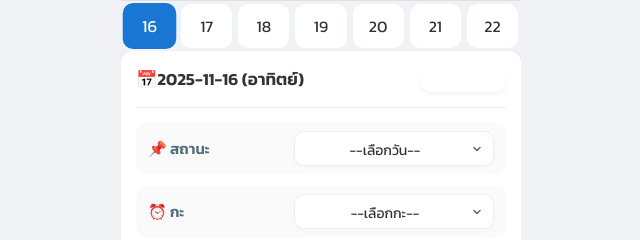
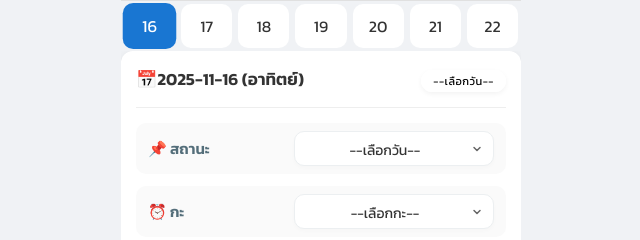
Before and after one commit to thirteenofdeath-maker/Payrolls, a plain HTML site: page index.html in a window 1280 px wide. Both pictures are taken after a click on the element "16". Shown: the part 440-680 px from the top of the page, 319-959 px from the left. Drawn offline with Linux system fonts and the light colour scheme.

Commit message:
Update index.html

```diff
--- a/index.html
+++ b/index.html
@@ -161,6 +161,7 @@ select:focus {
 .badge-holiday { background-color: #cfd8dc !important; color: #37474f !important; } /* เทาสบายตา */
 .badge-leave { background-color: #ffe0b2 !important; color: #e65100 !important; }   /* ส้มพาสเทล */
 .badge-absent { background-color: #ffcdd2 !important; color: #b71c1c !important; }  /* แดงอ่อน */
+.badge-normal { background-color: #ffffff !important; color: #000000 !important; }
 /* ตกแต่ง Badge ให้ดูเป็นปุ่มมนสวยงาม  */
 .badge {
     padding: 4px 12px;
@@ -509,7 +510,7 @@ function updateBadge(card) {
         b.classList.add("badge-work"); // สีเขียวสำหรับ "วันทำงาน"
     }
     else {
-        b.className = "badge";
+        b.classList.add("badge-normal");
     }
     b.textContent = s; // อัปเดตข้อความในป้าย
 }
```
